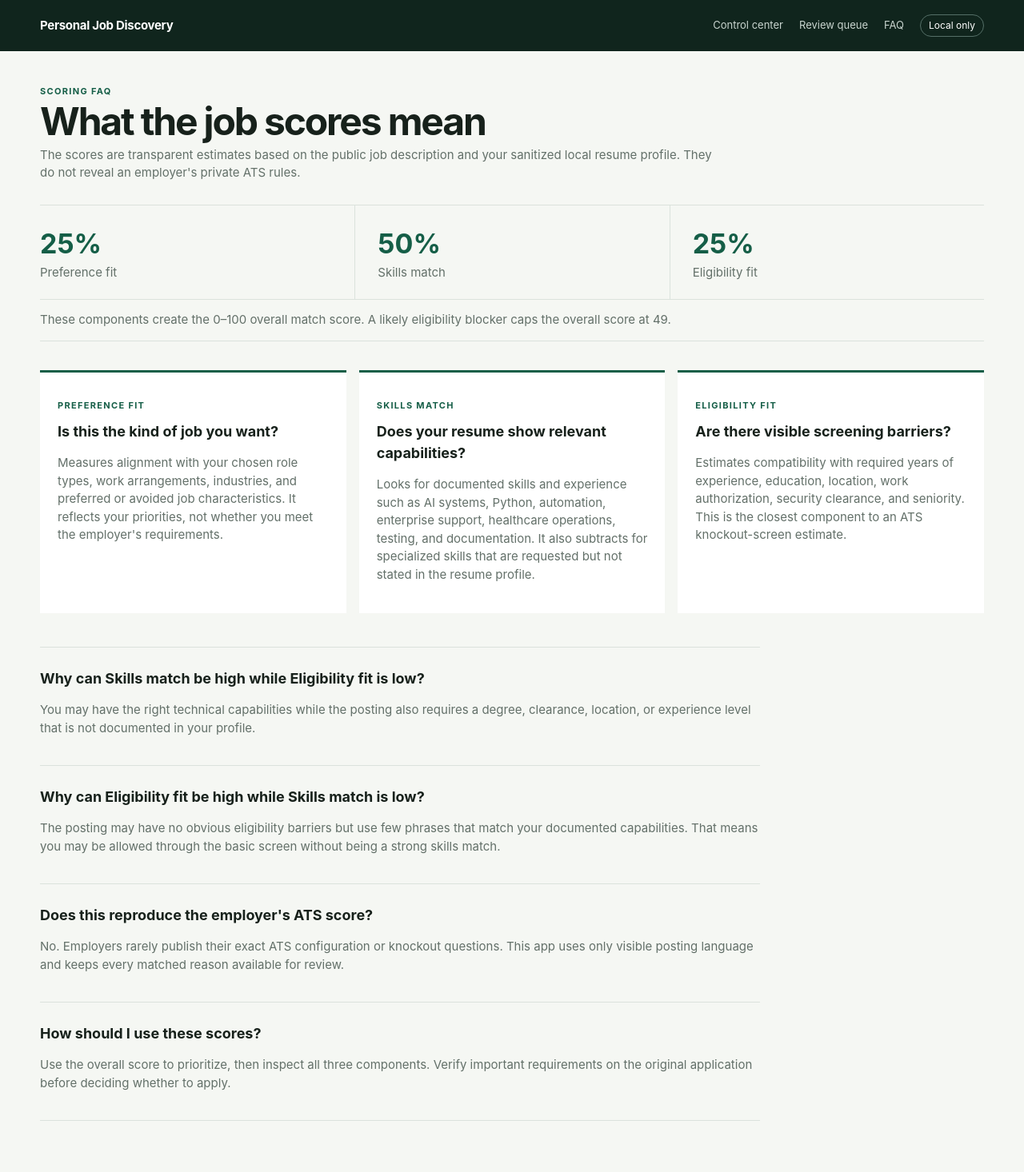
After one commit to Angry-TacoZ/personal-job-discovery, a Python web app: template src/job_discovery/web/templates/faq.html in a window 1280 px wide. The commit adds this page. Shown: the whole page at 80% size. Run offline with Jinja, Linux system fonts and the light colour scheme; the template is opened without the code that fills it, so the values that code supplies are empty.

Commit message:
feat: clarify score names and add FAQ

```diff
--- a/src/job_discovery/web/app.py
+++ b/src/job_discovery/web/app.py
@@ -131,6 +131,10 @@ def create_app(config_path: str | Path = "config/companies.yml") -> FastAPI:
         if job is None:
             raise HTTPException(status_code=404, detail="Job not found")
         return templates.TemplateResponse(request, "job_detail.html", {"job": job})
+
+    @app.get("/faq", response_class=HTMLResponse)
+    def faq(request: Request) -> HTMLResponse:
+        return templates.TemplateResponse(request, "faq.html")
 
     @app.post("/jobs/{job_id}/status")
     def update_status(
@@ -283,7 +287,7 @@ def create_app(config_path: str | Path = "config/companies.yml") -> FastAPI:
             "resume.html",
             {
                 "profile": profile,
-                "formula": "25% preference + 50% resume evidence + 25% screening readiness",
+                "formula": "25% preference fit + 50% skills match + 25% eligibility fit",
                 "message": message,
                 "error": error,
             },
--- a/src/job_discovery/web/static/styles.css
+++ b/src/job_discovery/web/static/styles.css
@@ -59,5 +59,7 @@ button.primary { background: var(--accent); color: white; border-color: var(--ac
 .settings-layout { display: grid; grid-template-columns: 1fr 1fr; gap: 60px; align-items: start; border-top: 1px solid var(--line); padding-top: 28px; }.setting-label { display: block; color: var(--muted); }.large-status { display: block; font-size: 38px; margin: 5px 0 8px; }.settings-layout p { color: var(--muted); max-width: 440px; }.settings-form { max-width: 560px; }.quiet-note { color: var(--muted); max-width: 720px; margin-top: 22px; }.report-view { white-space: pre-wrap; overflow-wrap: anywhere; background: white; padding: 24px; border-left: 3px solid var(--accent); font: 13px/1.65 "Cascadia Mono", Consolas, monospace; }
 .profile-facts { display: grid; grid-template-columns: 1.4fr repeat(3, 1fr); border-top: 1px solid var(--line); border-bottom: 1px solid var(--line); margin-bottom: 38px; }.profile-facts div { display: grid; gap: 4px; padding: 20px 0; }.profile-facts div + div { border-left: 1px solid var(--line); padding-left: 24px; }.profile-facts span { color: var(--muted); font-size: 12px; }.profile-facts strong { font-size: 17px; }.evidence-ledger { max-width: 980px; }.ledger-heading { display: flex; justify-content: space-between; align-items: end; gap: 30px; margin-bottom: 12px; }.ledger-heading h2 { margin: 3px 0 0; }.ledger-heading > p { color: var(--muted); max-width: 420px; }.evidence-row { display: grid; grid-template-columns: 1fr 2.5fr 48px; gap: 22px; align-items: start; border-top: 1px solid var(--line); padding: 15px 0; }.evidence-row span { color: var(--muted); }.evidence-row b { color: var(--accent); text-align: right; }.privacy-note { max-width: 820px; margin-top: 30px; padding: 14px 0; border-top: 1px solid var(--line); color: var(--muted); }.screen-note, .estimate-note { color: var(--muted); font-size: 13px; }.estimate-note { border-top: 1px solid var(--line); padding-top: 10px; }.score-reasons { grid-template-columns: repeat(3, 1fr); }
 .gap-heading { margin-top: 42px; }.evidence-row.gap b { color: var(--warn); }
+.faq-heading { max-width: 850px; }.formula-panel { display: grid; grid-template-columns: repeat(3, 1fr); border-top: 1px solid var(--line); border-bottom: 1px solid var(--line); margin-bottom: 36px; }.formula-panel > div { display: grid; padding: 22px 0; }.formula-panel > div + div { border-left: 1px solid var(--line); padding-left: 28px; }.formula-panel strong { color: var(--accent); font-size: 34px; }.formula-panel span { color: var(--muted); }.formula-panel > p { grid-column: 1 / -1; margin: 0; padding: 14px 0; border-top: 1px solid var(--line); color: var(--muted); }.faq-score-grid { display: grid; grid-template-columns: repeat(3, 1fr); gap: 16px; margin-bottom: 42px; }.faq-score-grid article { background: white; border-top: 3px solid var(--accent); padding: 22px; }.faq-score-grid h2, .faq-list h2 { margin: 5px 0 8px; }.faq-score-grid p:last-child, .faq-list p { color: var(--muted); }.faq-list { max-width: 900px; border-top: 1px solid var(--line); }.faq-list article { padding: 20px 0; border-bottom: 1px solid var(--line); }
 @media (max-width: 760px) { .site-header { padding: 0 16px; }.local-badge { display: none; }.top-nav { gap: 12px; }.workspace-heading, .workspace-columns, .manager-layout, .settings-layout { display: grid; grid-template-columns: 1fr; }.metric-row { grid-template-columns: 1fr 1fr; }.metric-row > div + div { padding-left: 0; border-left: 0; }.metric-row > div:nth-child(even) { padding-left: 18px; border-left: 1px solid var(--line); }.table-head { display: none; }.table-row { grid-template-columns: 1.2fr .7fr; }.row-actions { justify-content: flex-start; }.control-nav { gap: 18px; }.profile-facts, .detail-components, .score-reasons { grid-template-columns: 1fr; }.profile-facts div + div, .detail-components div + div { border-left: 0; border-top: 1px solid var(--line); padding-left: 0; }.ledger-heading { display: grid; }.evidence-row { grid-template-columns: 1fr 48px; }.evidence-row span { grid-column: 1 / -1; grid-row: 2; }.evidence-row b { grid-column: 2; grid-row: 1; } }
 @media (max-width: 760px) { .queue-heading { display: grid; }.queue-heading h2 { margin-bottom: 0; }.queue-tools { display: grid; grid-template-columns: 1fr 1fr; }.queue-count { grid-column: 1 / -1; padding: 0; text-align: right; }.queue-sort, .order-sort { min-width: 0; } }
+@media (max-width: 760px) { .formula-panel, .faq-score-grid { grid-template-columns: 1fr; }.formula-panel > div + div { border-left: 0; border-top: 1px solid var(--line); padding-left: 0; }.top-nav { gap: 9px; } }
--- a/src/job_discovery/web/templates/_control_nav.html
+++ b/src/job_discovery/web/templates/_control_nav.html
@@ -1,7 +1,7 @@
 <nav class="control-nav" aria-label="Control center">
   <a href="/control" {% if request.url.path == '/control' %}aria-current="page"{% endif %}>Overview</a>
   <a href="/control/companies" {% if request.url.path.startswith('/control/companies') %}aria-current="page"{% endif %}>Companies</a>
-  <a href="/control/resume" {% if request.url.path.startswith('/control/resume') %}aria-current="page"{% endif %}>Resume scoring</a>
+  <a href="/control/resume" {% if request.url.path.startswith('/control/resume') %}aria-current="page"{% endif %}>Skills scoring</a>
   <a href="/control/automation" {% if request.url.path.startswith('/control/automation') %}aria-current="page"{% endif %}>Automation</a>
   <a href="/control/settings" {% if request.url.path.startswith('/control/settings') %}aria-current="page"{% endif %}>Settings</a>
   <a href="/control/reports" {% if request.url.path.startswith('/control/reports') %}aria-current="page"{% endif %}>Reports</a>
--- a/src/job_discovery/web/templates/base.html
+++ b/src/job_discovery/web/templates/base.html
@@ -4,7 +4,7 @@
     <meta charset="utf-8">
     <meta name="viewport" content="width=device-width, initial-scale=1">
     <title>{% block title %}Personal Job Discovery{% endblock %}</title>
-    <link rel="stylesheet" href="{{ url_for('static', path='styles.css') }}?v=20260713-sort-layout">
+    <link rel="stylesheet" href="{{ url_for('static', path='styles.css') }}?v=20260713-scoring-faq">
   </head>
   <body>
     <header class="site-header">
@@ -12,6 +12,7 @@
       <nav class="top-nav" aria-label="Primary">
         <a href="/control">Control center</a>
         <a href="/">Review queue</a>
+        <a href="/faq">FAQ</a>
         <span class="local-badge">Local only</span>
       </nav>
     </header>
--- a/src/job_discovery/web/templates/dashboard.html
+++ b/src/job_discovery/web/templates/dashboard.html
@@ -35,7 +35,7 @@
     <h2>Active jobs</h2>
     <div class="queue-tools">
       <span class="queue-count">{{ jobs|length }} shown</span>
-      <label class="queue-sort">Sort by<select name="sort_by" form="job-filters" onchange="this.form.requestSubmit()"><option value="overall" {% if filters.get('sort_by', 'overall') == 'overall' %}selected{% endif %}>Overall match</option><option value="preference" {% if filters.get('sort_by') == 'preference' %}selected{% endif %}>Preference score</option><option value="resume" {% if filters.get('sort_by') == 'resume' %}selected{% endif %}>Resume score</option><option value="screen" {% if filters.get('sort_by') == 'screen' %}selected{% endif %}>Screen score</option></select></label>
+      <label class="queue-sort">Sort by<select name="sort_by" form="job-filters" onchange="this.form.requestSubmit()"><option value="overall" {% if filters.get('sort_by', 'overall') == 'overall' %}selected{% endif %}>Overall match</option><option value="preference" {% if filters.get('sort_by') == 'preference' %}selected{% endif %}>Preference fit</option><option value="resume" {% if filters.get('sort_by') == 'resume' %}selected{% endif %}>Skills match</option><option value="screen" {% if filters.get('sort_by') == 'screen' %}selected{% endif %}>Eligibility fit</option></select></label>
       <label class="queue-sort order-sort">Order<select name="sort_direction" form="job-filters" onchange="this.form.requestSubmit()"><option value="desc" {% if filters.get('sort_direction', 'desc') == 'desc' %}selected{% endif %}>Highest first</option><option value="asc" {% if filters.get('sort_direction') == 'asc' %}selected{% endif %}>Lowest first</option></select></label>
     </div>
   </section>
@@ -47,7 +47,7 @@
           <div class="meta"><span>{{ job.company_name }}</span><span>{{ job.source_platform }}</span><span>{{ job.remote_status }}</span><span class="review-{{ job.review_status }}">{{ job.review_status }}</span></div>
           <h3><a href="/jobs/{{ job.id }}">{{ job.title }}</a></h3>
           <p>{{ job.location }}{% if job.department %} &middot; {{ job.department }}{% endif %}</p>
-          {% if job.resume_score is not none %}<div class="score-components" aria-label="Score breakdown"><span>Preference <b>{{ job.preference_score }}</b></span><span>Resume <b>{{ job.resume_score }}</b></span><span>Screen <b>{{ job.screening_score }}</b></span></div>{% endif %}
+          {% if job.resume_score is not none %}<div class="score-components" aria-label="Score breakdown"><span>Preference <b>{{ job.preference_score }}</b></span><span>Skills <b>{{ job.resume_score }}</b></span><span>Eligibility <b>{{ job.screening_score }}</b></span></div>{% endif %}
           {% if job.resume_reasons %}<p class="reason">{{ job.resume_reasons[0] }}</p>{% elif job.match_reasons %}<p class="reason">{{ job.match_reasons[0] }}</p>{% endif %}
         </div>
         <a class="apply-link" href="{{ job.apply_url }}" rel="noopener noreferrer" target="_blank">Apply &rarr;</a>
--- /dev/null
+++ b/src/job_discovery/web/templates/faq.html
@@ -0,0 +1,27 @@
+{% extends "base.html" %}
+{% block title %}Scoring FAQ &middot; Personal Job Discovery{% endblock %}
+{% block content %}
+  <section class="workspace-heading compact faq-heading">
+    <div><p class="eyebrow">Scoring FAQ</p><h1>What the job scores mean</h1><p>The scores are transparent estimates based on the public job description and your sanitized local resume profile. They do not reveal an employer's private ATS rules.</p></div>
+  </section>
+
+  <section class="formula-panel" aria-label="Overall score formula">
+    <div><strong>25%</strong><span>Preference fit</span></div>
+    <div><strong>50%</strong><span>Skills match</span></div>
+    <div><strong>25%</strong><span>Eligibility fit</span></div>
+    <p>These components create the 0&ndash;100 overall match score. A likely eligibility blocker caps the overall score at 49.</p>
+  </section>
+
+  <section class="faq-score-grid">
+    <article><p class="eyebrow">Preference fit</p><h2>Is this the kind of job you want?</h2><p>Measures alignment with your chosen role types, work arrangements, industries, and preferred or avoided job characteristics. It reflects your priorities, not whether you meet the employer's requirements.</p></article>
+    <article><p class="eyebrow">Skills match</p><h2>Does your resume show relevant capabilities?</h2><p>Looks for documented skills and experience such as AI systems, Python, automation, enterprise support, healthcare operations, testing, and documentation. It also subtracts for specialized skills that are requested but not stated in the resume profile.</p></article>
+    <article><p class="eyebrow">Eligibility fit</p><h2>Are there visible screening barriers?</h2><p>Estimates compatibility with required years of experience, education, location, work authorization, security clearance, and seniority. This is the closest component to an ATS knockout-screen estimate.</p></article>
+  </section>
+
+  <section class="faq-list">
+    <article><h2>Why can Skills match be high while Eligibility fit is low?</h2><p>You may have the right technical capabilities while the posting also requires a degree, clearance, location, or experience level that is not documented in your profile.</p></article>
+    <article><h2>Why can Eligibility fit be high while Skills match is low?</h2><p>The posting may have no obvious eligibility barriers but use few phrases that match your documented capabilities. That means you may be allowed through the basic screen without being a strong skills match.</p></article>
+    <article><h2>Does this reproduce the employer's ATS score?</h2><p>No. Employers rarely publish their exact ATS configuration or knockout questions. This app uses only visible posting language and keeps every matched reason available for review.</p></article>
+    <article><h2>How should I use these scores?</h2><p>Use the overall score to prioritize, then inspect all three components. Verify important requirements on the original application before deciding whether to apply.</p></article>
+  </section>
+{% endblock %}
--- a/src/job_discovery/web/templates/job_detail.html
+++ b/src/job_discovery/web/templates/job_detail.html
@@ -7,7 +7,7 @@
       <div><p class="eyebrow">{{ job.company_name }} &middot; {{ job.source_platform }}</p><h1>{{ job.title }}</h1><p>{{ job.location }} &middot; {{ job.remote_status }}{% if job.employment_type %} &middot; {{ job.employment_type }}{% endif %}</p></div>
       <div class="detail-score"><span>Overall match</span><strong>{{ job.match_score }}</strong></div>
     </div>
-    {% if job.resume_score is not none %}<div class="detail-components" aria-label="Score breakdown"><div><span>Preference fit</span><strong>{{ job.preference_score }}</strong><small>25% of overall</small></div><div><span>Resume evidence</span><strong>{{ job.resume_score }}</strong><small>50% of overall</small></div><div><span>Screen readiness</span><strong>{{ job.screening_score }}</strong><small>25% of overall</small></div></div>{% endif %}
+    {% if job.resume_score is not none %}<div class="detail-components" aria-label="Score breakdown"><div><span>Preference fit</span><strong>{{ job.preference_score }}</strong><small>25% of overall</small></div><div><span>Skills match</span><strong>{{ job.resume_score }}</strong><small>50% of overall</small></div><div><span>Eligibility fit</span><strong>{{ job.screening_score }}</strong><small>25% of overall</small></div></div>{% endif %}
     <div class="actions">
       <a class="primary" href="{{ job.apply_url }}" rel="noopener noreferrer" target="_blank">Open application &rarr;</a>
       <form method="post" action="/jobs/{{ job.id }}/status?status=reviewed"><button>Mark reviewed</button></form>
@@ -15,8 +15,8 @@
     </div>
     <div class="reason-grid score-reasons">
       <section><h2>Preference fit</h2>{% for reason in job.match_reasons %}<p class="reason positive">{{ reason }}</p>{% endfor %}{% for reason in job.rejection_reasons %}<p class="reason negative">{{ reason }}</p>{% endfor %}{% if not job.match_reasons and not job.rejection_reasons %}<p>No preference rules matched.</p>{% endif %}</section>
-      <section><h2>Resume evidence</h2>{% for reason in job.resume_reasons %}<p class="reason positive">{{ reason }}</p>{% else %}<p>No documented evidence categories matched.</p>{% endfor %}{% for gap in job.resume_gaps %}<p class="reason negative">{{ gap }}</p>{% endfor %}</section>
-      <section><h2>Screen estimate</h2>{% for reason in job.screening_reasons %}<p class="screen-note">{{ reason }}</p>{% endfor %}{% for flag in job.screening_flags %}<p class="reason negative">{{ flag }}</p>{% endfor %}<p class="estimate-note">Estimated from visible posting language; verify requirements on the original application.</p></section>
+      <section><h2>Skills match</h2>{% for reason in job.resume_reasons %}<p class="reason positive">{{ reason }}</p>{% else %}<p>No documented skill categories matched.</p>{% endfor %}{% for gap in job.resume_gaps %}<p class="reason negative">{{ gap }}</p>{% endfor %}</section>
+      <section><h2>Eligibility fit</h2>{% for reason in job.screening_reasons %}<p class="screen-note">{{ reason }}</p>{% endfor %}{% for flag in job.screening_flags %}<p class="reason negative">{{ flag }}</p>{% endfor %}<p class="estimate-note">Estimated from visible posting language; verify requirements on the original application.</p></section>
     </div>
     <section><h2>Description</h2><div class="description">{{ job.description }}</div></section>
     <footer><a href="{{ job.source_url }}" rel="noopener noreferrer" target="_blank">View original listing &rarr;</a></footer>
```
Also changed, not shown: src/job_discovery/reports.py (+7 -7 lines), src/job_discovery/web/templates/resume.html (+4 -4 lines), tests/test_web.py (+9 -2 lines), README.md.
